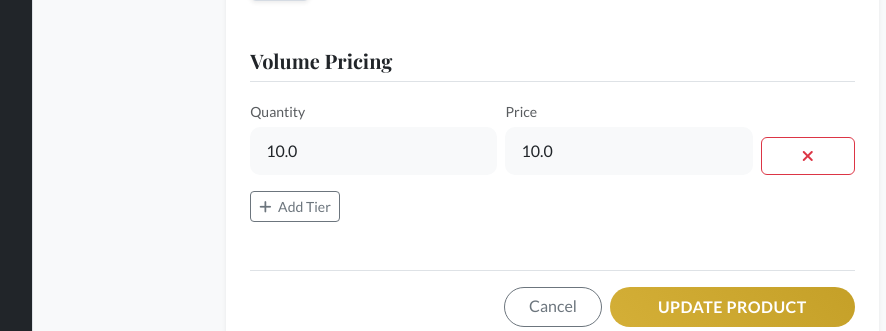
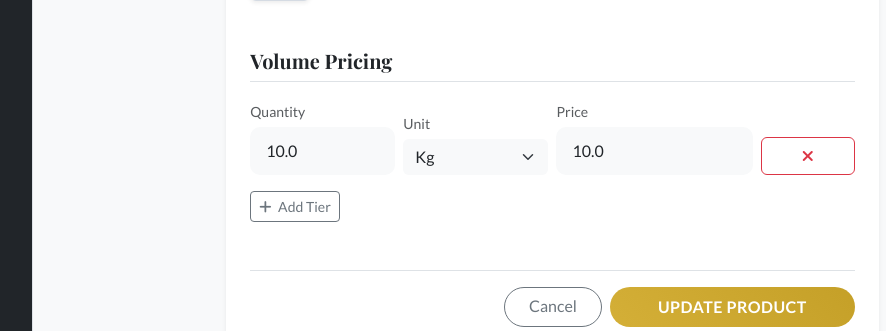
Before and after one commit to Ahmed-Achtatar/LuxFakya, a Flask app: page /admin/edit/1 in a window 1280 px wide. Shown: the part 930-1261 px from the top of the page, without its empty margins (208-1094 px from the left). Run offline with Flask 3, Linux system fonts and the light colour scheme; a user stored in the database is signed in; tables that the repository leaves empty hold one stand-in row (values such as "Sample post"); grey boxes marked "Sample" are stand-in pictures; some libraries are stand-ins or nearby versions.

Commit message:
Update product quantity display to use grams for fractional Kg
- Modified `ProductPricing` model to include `display_unit` column.
- Added `migrate_display_unit.py` to update schema and migrate existing fractional quantities (<1.0) to 'g'.
- Updated Admin UI (`add_product`, `edit_product`) to allow selecting 'Kg' or 'g'.
- Updated backend to normalize 'g' inputs (divide by 1000) while storing the display unit.
- Updated Shop and Cart templates to display quantities based on `display_unit` (e.g. 250g instead of 0.25kg).

```diff
--- a/admin_routes.py
+++ b/admin_routes.py
@@ -293,13 +293,26 @@ def add_product():
         # Handle Pricing
         quantities = request.form.getlist('pricing_quantity[]')
         prices = request.form.getlist('pricing_price[]')
+        units = request.form.getlist('pricing_unit[]')
 
-        for q, p in zip(quantities, prices):
+        # Ensure we have a unit list matching others
+        if len(units) < len(quantities):
+             units.extend(['Kg'] * (len(quantities) - len(units)))
+
+        for q, p, u in zip(quantities, prices, units):
             if q and p:
+                qty_val = float(q)
+                unit_val = u if u else 'Kg'
+
+                # Normalize quantity if unit is grams
+                if unit_val == 'g':
+                    qty_val = qty_val / 1000.0
+
                 new_pricing = ProductPricing(
                     product_id=new_product.id,
-                    quantity=float(q),
-                    price=float(p)
+                    quantity=qty_val,
+                    price=float(p),
+                    display_unit=unit_val
                 )
                 db.session.add(new_pricing)
 
@@ -336,13 +349,26 @@ def edit_product(product_id):
 
         quantities = request.form.getlist('pricing_quantity[]')
         prices = request.form.getlist('pricing_price[]')
+        units = request.form.getlist('pricing_unit[]')
 
-        for q, p in zip(quantities, prices):
+        # Fallback for units length safety
+        if len(units) < len(quantities):
+             units.extend(['Kg'] * (len(quantities) - len(units)))
+
+        for q, p, u in zip(quantities, prices, units):
             if q and p: # Ensure values exist
+                qty_val = float(q)
+                unit_val = u if u else 'Kg'
+
+                # Normalize quantity if unit is grams
+                if unit_val == 'g':
+                    qty_val = qty_val / 1000.0
+
                 new_pricing = ProductPricing(
                     product_id=product.id,
-                    quantity=float(q),
-                    price=float(p)
+                    quantity=qty_val,
+                    price=float(p),
+                    display_unit=unit_val
                 )
                 db.session.add(new_pricing)
 
--- a/models.py
+++ b/models.py
@@ -61,11 +61,13 @@ class ProductPricing(db.Model):
     product_id = db.Column(db.Integer, db.ForeignKey('product.id'), nullable=False)
     quantity = db.Column(db.Float, nullable=False)
     price = db.Column(db.Float, nullable=False)
+    display_unit = db.Column(db.String(20), default='Kg')
 
     def to_dict(self):
         return {
             'quantity': self.quantity,
-            'price': self.price
+            'price': self.price,
+            'display_unit': self.display_unit
         }
 
 class Product(db.Model):
--- a/templates/admin/edit_product.html
+++ b/templates/admin/edit_product.html
@@ -70,11 +70,22 @@
                     <div id="pricing-container">
                         {% for pricing in product.pricings %}
                         <div class="row g-2 mb-2 pricing-row align-items-end">
-                            <div class="col-5">
+                            <div class="col-3">
                                 <label class="small text-muted mb-1">Quantity</label>
+                                {% if pricing.display_unit == 'g' %}
+                                <input type="number" step="0.1" name="pricing_quantity[]" class="form-control bg-light border-0" value="{{ pricing.quantity * 1000 }}">
+                                {% else %}
                                 <input type="number" step="0.1" name="pricing_quantity[]" class="form-control bg-light border-0" value="{{ pricing.quantity }}">
+                                {% endif %}
                             </div>
-                            <div class="col-5">
+                            <div class="col-3">
+                                <label class="small text-muted mb-1">Unit</label>
+                                <select name="pricing_unit[]" class="form-select bg-light border-0">
+                                    <option value="Kg" {% if pricing.display_unit == 'Kg' %}selected{% endif %}>Kg</option>
+                                    <option value="g" {% if pricing.display_unit == 'g' %}selected{% endif %}>g</option>
+                                </select>
+                            </div>
+                            <div class="col-4">
                                 <label class="small text-muted mb-1">Price</label>
                                 <input type="number" step="0.01" name="pricing_price[]" class="form-control bg-light border-0" value="{{ pricing.price }}">
                             </div>
@@ -86,11 +97,18 @@
                          {% if not product.pricings %}
                          <!-- Empty row if no pricing -->
                          <div class="row g-2 mb-2 pricing-row align-items-end">
-                            <div class="col-5">
+                            <div class="col-3">
                                 <label class="small text-muted mb-1">Quantity</label>
                                 <input type="number" step="0.1" name="pricing_quantity[]" class="form-control bg-light border-0" placeholder="Qty">
                             </div>
-                            <div class="col-5">
+                            <div class="col-3">
+                                <label class="small text-muted mb-1">Unit</label>
+                                <select name="pricing_unit[]" class="form-select bg-light border-0">
+                                    <option value="Kg">Kg</option>
+                                    <option value="g">g</option>
+                                </select>
+                            </div>
+                            <div class="col-4">
                                 <label class="small text-muted mb-1">Price</label>
                                 <input type="number" step="0.01" name="pricing_price[]" class="form-control bg-light border-0" placeholder="Price">
                             </div>
@@ -118,10 +136,16 @@
         const row = document.createElement('div');
         row.className = 'row g-2 mb-2 pricing-row align-items-end';
         row.innerHTML = `
-            <div class="col-5">
+            <div class="col-3">
                 <input type="number" step="0.1" name="pricing_quantity[]" class="form-control bg-light border-0" placeholder="Qty">
             </div>
-            <div class="col-5">
+            <div class="col-3">
+                <select name="pricing_unit[]" class="form-select bg-light border-0">
+                    <option value="Kg">Kg</option>
+                    <option value="g">g</option>
+                </select>
+            </div>
+            <div class="col-4">
                 <input type="number" step="0.01" name="pricing_price[]" class="form-control bg-light border-0" placeholder="Price">
             </div>
             <div class="col-2">
```
Also changed, not shown: migrate_display_unit.py (added, +59 -0 lines), templates/admin/add_product.html (+17 -4 lines), templates/cart.html (+24 -1 lines), templates/product_detail.html (+16 -1 lines), 1 other file.
